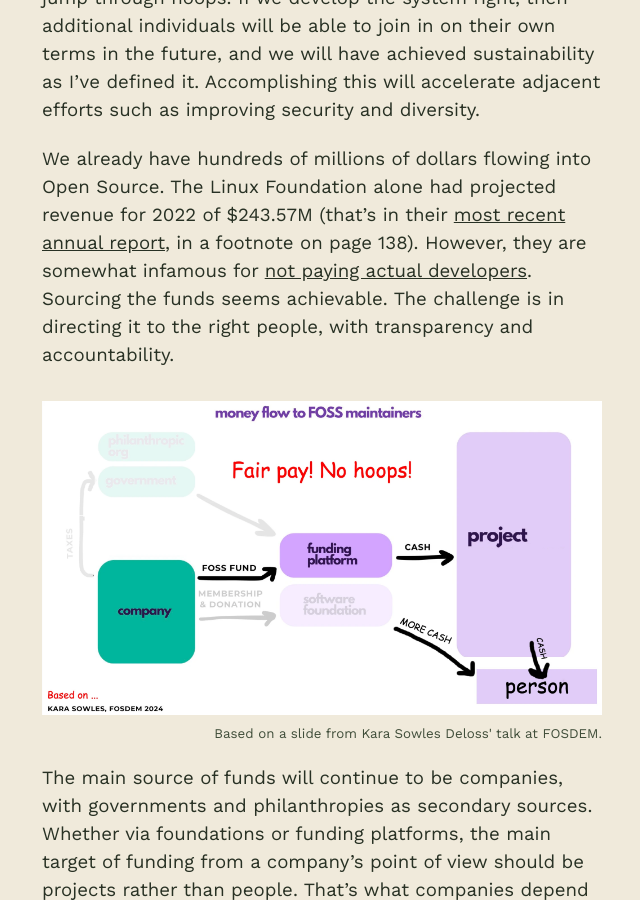
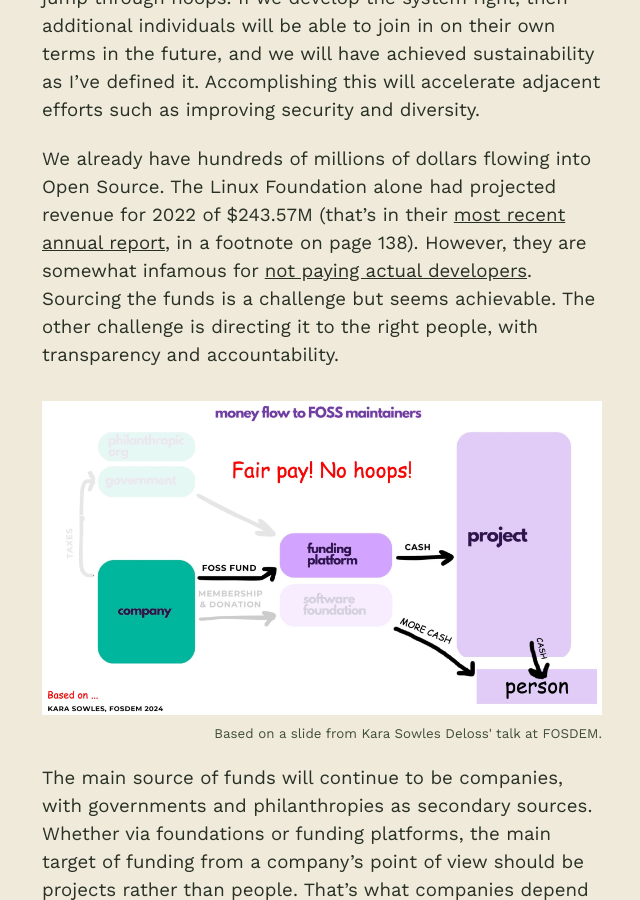
Before and after one commit to chadwhitacre/openpath, a Jekyll site: the page built from _posts/2024-02-05-funding-the-five-thousand.md, in a window 1280 px wide and 900 px high, scrolled down 2284 px. Shown: the whole window, without its empty margins (318-958 px from the left). Built offline with Jekyll 4.4.1, drawn with Linux system fonts in a browser that asks for light colours; some web fonts are replaced; comment, search, counter and statistics services are not loaded.

Commit message:
Sourcing money is a challenge, too

```diff
--- a/_posts/2024-02-05-funding-the-five-thousand.md
+++ b/_posts/2024-02-05-funding-the-five-thousand.md
@@ -68,10 +68,11 @@ We already have hundreds of millions of dollars flowing into Open Source. The
 Linux Foundation alone had projected revenue for 2022 of $243.57M (that's in
 their [most recent annual
 report](https://project.linuxfoundation.org/hubfs/LF%20Research/2022%20Linux%20Foundation%20Annual%20Report.pdf?hsLang=en),
-in a footnote on page 138). However, they are somewhat infamous for [not paying actual
+in a footnote on page 138). However, they are somewhat infamous for [not paying
+actual
 developers](https://lunduke.substack.com/p/linux-foundation-spends-just-34-of).
-Sourcing the funds seems achievable. The challenge is in directing it to the
-right people, with transparency and accountability.
+Sourcing the funds is a challenge but seems achievable. The other challenge is
+directing it to the right people, with transparency and accountability.
 
 {% include img.html src="./fair-pay-no-hoops.webp" url="https://twitter.com/FeyNudibranch/status/1754142226270048572" caption="Based on a slide from Kara Sowles Deloss' talk at FOSDEM." %}
 
```
